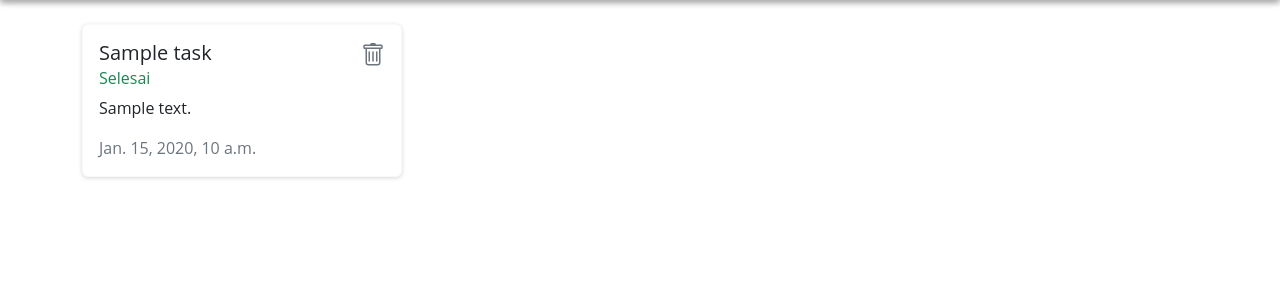
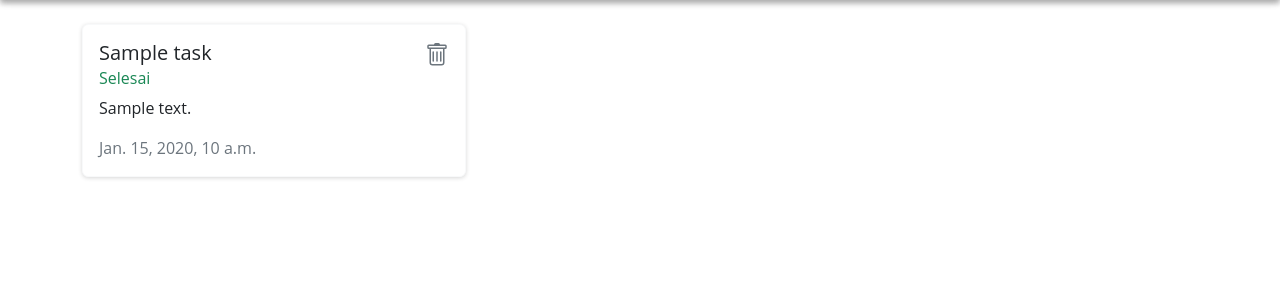
Before and after one commit to alekyoanda/Tugas-PBP-2022-2023, a Django app: page /todolist/ in a window 1280 px wide. Shown: the part 56-356 px from the top of the page. Run offline with Django 4.2, Linux system fonts and the light colour scheme; a user stored in the database is signed in; tables that the repository leaves empty hold one stand-in row (values such as "Sample post").

Commit message:
Updating todolist.html

```diff
--- a/todolist/templates/todolist.html
+++ b/todolist/templates/todolist.html
@@ -21,8 +21,8 @@
         <br>
         <div class="row" id="card-grid">
             {% for task in tasks %}
-            <div class="col-lg-3 col-md-6 col-sm-10 col-xs-1 mb-4" >
-                <div class="card border-light mx-auto" id="card" style="width: 20rem;">
+            <div class="col-lg-4 col-md-6 col-sm-10 col-xs-1 mb-4" >
+                <div class="card border-light mx-auto" id="card" style="width: 24rem;">
                     <div class="card-body">
                         <div class="d-flex justify-content-between">
                             <h5 class="card-title">{{ task.title }}</h5>
```
